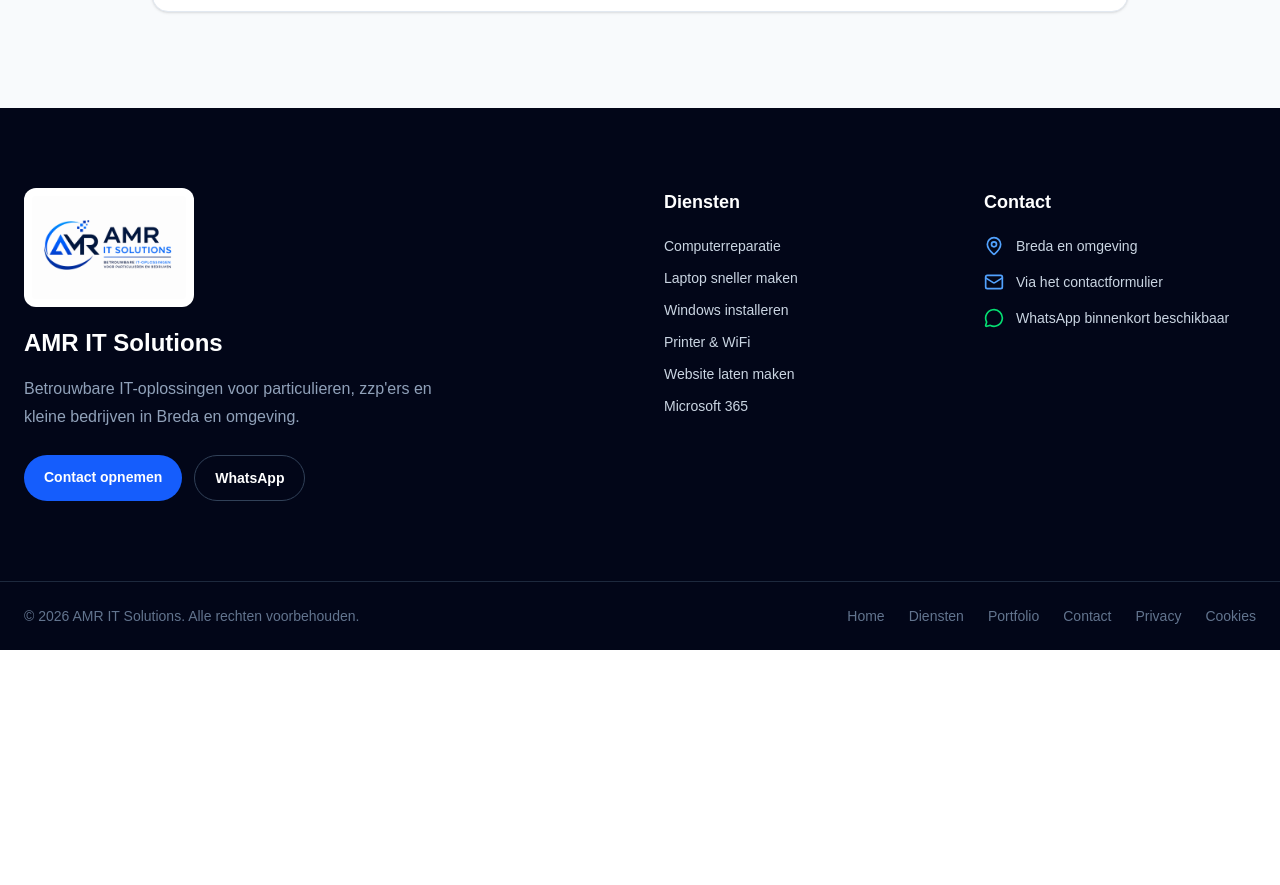
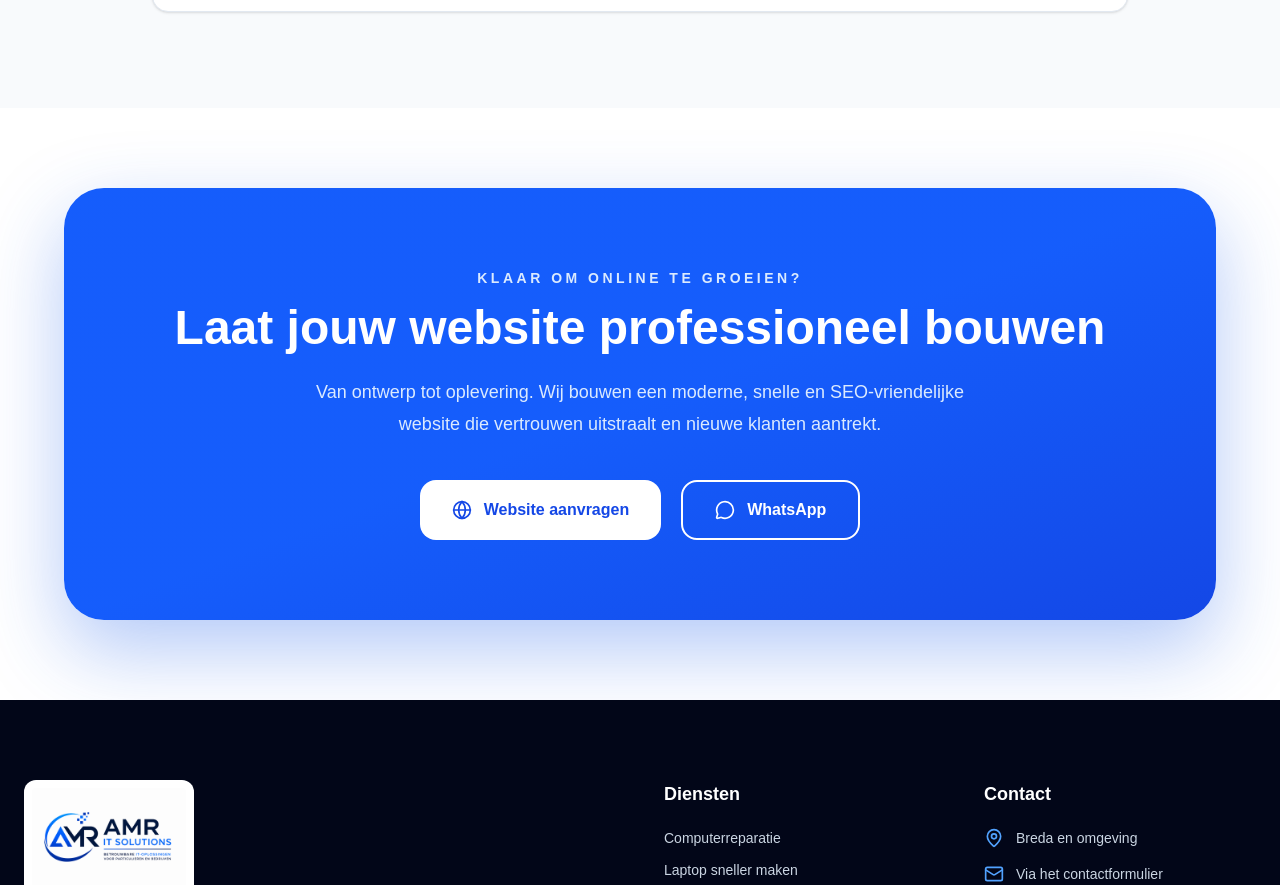
Before and after one commit to amritsolutions/amr-it-solutions, a Next.js app: page /website-laten-maken in a window 1280 px wide. Shown: the part 3213-4098 px from the top of the page. Before the commit the page ends 3863 px from the top, so only its background shows below. Built offline with nearby package versions, Linux system fonts and the light colour scheme.

Commit message:
website laten maken verbeteren

```diff
--- a/app/website-laten-maken/page.tsx
+++ b/app/website-laten-maken/page.tsx
@@ -2,6 +2,7 @@ import WebsiteHero from "@/components/WebsiteHero";
 import WebsiteServices from "@/components/WebsiteServices";
 import WebsiteWhy from "@/components/WebsiteWhy";
 import WebsiteFAQ from "@/components/WebsiteFAQ";
+import WebsiteCTA from "@/components/WebsiteCTA";
 
 export const metadata = {
   title: "Website laten maken Breda | Moderne websites | AMR IT Solutions",
@@ -16,6 +17,7 @@ export default function WebsiteLatenMakenPage() {
       <WebsiteServices />
       <WebsiteWhy />
       <WebsiteFAQ />
+       <WebsiteCTA />
     </main>
   );
 }
--- /dev/null
+++ b/components/WebsiteCTA.tsx
@@ -0,0 +1,45 @@
+import { Globe, MessageCircle } from "lucide-react";
+
+export default function WebsiteCTA() {
+  return (
+    <section className="bg-white px-6 py-20">
+      <div className="mx-auto max-w-6xl overflow-hidden rounded-[2.5rem] bg-gradient-to-br from-blue-600 via-blue-600 to-blue-700 px-10 py-20 text-center text-white shadow-[0_30px_80px_rgba(37,99,235,0.35)]">
+
+        <p className="text-sm font-bold uppercase tracking-[0.25em] text-blue-100">
+          Klaar om online te groeien?
+        </p>
+
+        <h2 className="mt-4 text-4xl font-extrabold lg:text-5xl">
+          Laat jouw website professioneel bouwen
+        </h2>
+
+        <p className="mx-auto mt-6 max-w-2xl text-lg leading-8 text-blue-100">
+          Van ontwerp tot oplevering. Wij bouwen een moderne, snelle en
+          SEO-vriendelijke website die vertrouwen uitstraalt en nieuwe klanten
+          aantrekt.
+        </p>
+
+        <div className="mt-10 flex flex-wrap justify-center gap-5">
+
+          <a
+            href="/#contact"
+            className="inline-flex items-center gap-3 rounded-2xl bg-white px-8 py-4 font-bold text-blue-700 transition-all duration-300 hover:-translate-y-1 hover:shadow-xl"
+          >
+            <Globe className="h-5 w-5" />
+            Website aanvragen
+          </a>
+
+          <a
+            href="/#contact"
+            className="inline-flex items-center gap-3 rounded-2xl border-2 border-white px-8 py-4 font-bold text-white transition-all duration-300 hover:bg-green-500 hover:border-green-500"
+          >
+            <MessageCircle className="h-5 w-5" />
+            WhatsApp
+          </a>
+
+        </div>
+
+      </div>
+    </section>
+  );
+}
```
Also changed, not shown: public/images/website-hero.png.
